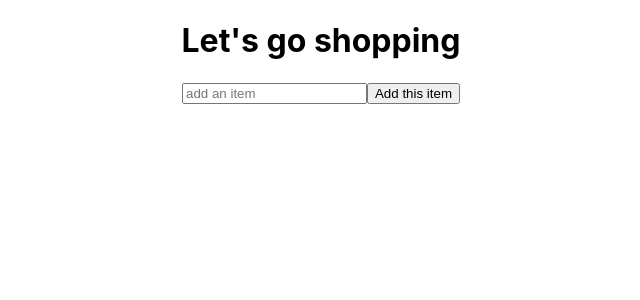
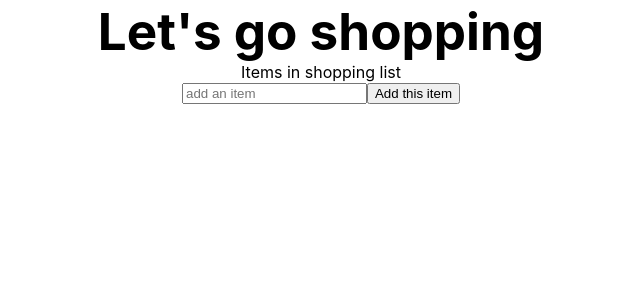
Before and after one commit to NoahDeltoroSmyth/Shopping-List-useReducer, a React (Create React App) app: page / in a window 1280 px wide. Shown: the top 300 px of the page, without its empty margins (319-959 px from the left). Built offline with nearby package versions, Linux system fonts and the light colour scheme.

Commit message:
renamed folders and header component in place

```diff
--- a/src/App.css
+++ b/src/App.css
@@ -2,37 +2,7 @@
   text-align: center;
 }
 
-.App-logo {
-  height: 40vmin;
-  pointer-events: none;
+.main-header {
+  margin: 0;
+  font-size: 4vw;
 }
-
-@media (prefers-reduced-motion: no-preference) {
-  .App-logo {
-    animation: App-logo-spin infinite 20s linear;
-  }
-}
-
-.App-header {
-  background-color: #282c34;
-  min-height: 100vh;
-  display: flex;
-  flex-direction: column;
-  align-items: center;
-  justify-content: center;
-  font-size: calc(10px + 2vmin);
-  color: white;
-}
-
-.App-link {
-  color: #61dafb;
-}
-
-@keyframes App-logo-spin {
-  from {
-    transform: rotate(0deg);
-  }
-  to {
-    transform: rotate(360deg);
-  }
-}
--- a/src/App.js
+++ b/src/App.js
@@ -1,9 +1,11 @@
 import './App.css';
-import ShoppingCart from './container/ShoppingCart/ShoppingCart';
+import Header from './components/Header/Header';
+import ShoppingCart from './views/ShoppingCart/ShoppingCart';
 
 function App() {
   return (
     <div className="App">
+      <Header />
       <ShoppingCart />
     </div>
   );
--- /dev/null
+++ b/src/components/Header/Header.js
@@ -0,0 +1,12 @@
+import React from 'react';
+
+const Header = () => {
+  return (
+    <>
+      <h1 className="main-header">Let&apos;s go shopping</h1>
+      <span>Items in shopping list</span>
+    </>
+  );
+};
+
+export default Header;
--- a/src/container/ShoppingCart/ShoppingCart.js
+++ b/src/views/ShoppingCart/ShoppingCart.js
@@ -1,6 +1,6 @@
 import React, { useReducer } from 'react';
-import Add from '../../presentational/AddItem/AddItem';
-import List from '../../presentational/List/List';
+import Add from '../../components/AddItem/AddItem';
+import List from '../../components/List/List';
 
 const initialState = [];
 
@@ -52,7 +52,6 @@ const ShoppingCart = () => {
   };
   return (
     <>
-      <h1>Let&apos;s go shopping</h1>
       <Add addItem={AddItem} />
       <List items={items} deleteItem={DeleteItem} editItem={EditItem} />
     </>
```
Also changed, not shown: src/components/AddItem/AddItem.js (renamed from src/presentational/AddItem/AddItem.js), src/components/List/List.js (renamed from src/presentational/List/List.js), src/components/ListItem/ListItem.js (renamed from src/presentational/ListItem/ListItem.js).
